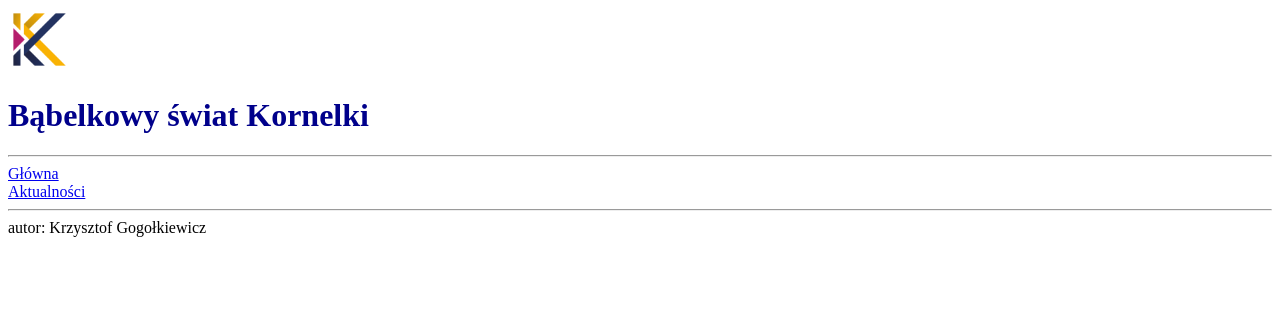
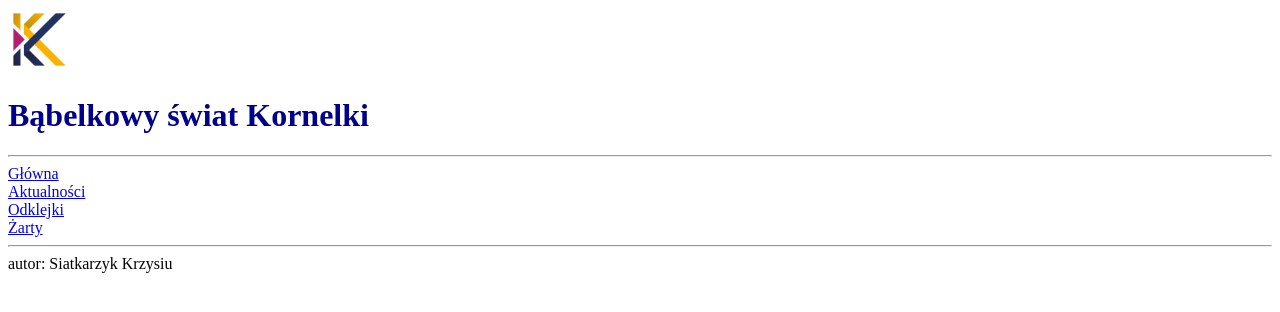
Before and after one commit to MaJST3R/Babelkowyswiatkornelki.github.io, a plain HTML site: page index.html in a window 1280 px wide. Drawn offline with Linux system fonts and the light colour scheme.

Commit message:
Add files via upload

```diff
--- a/index.html
+++ b/index.html
@@ -12,10 +12,11 @@
     <hr>
         <a href="index.html">Główna</a>
         <br><a href="index1.html">Aktualności</a></body>
-
-        <footer>
+        <br><a href="index.html">Odklejki</a>
+        <br><a href="index.html">Żarty</a>
+<footer>
     <hr>
-    autor: Krzysztof Gogołkiewicz
-        </footer>
+    autor: Siatkarzyk Krzysiu
+</footer>
 </body>
 </html>
```
